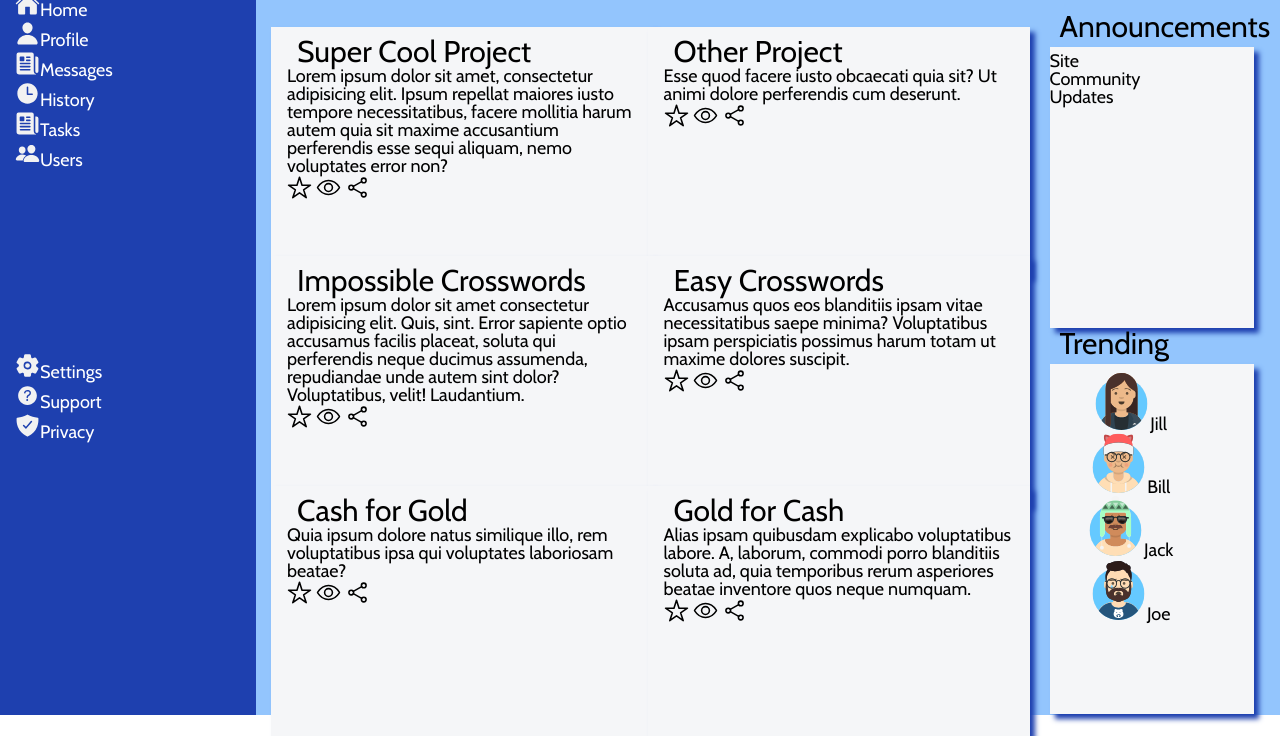
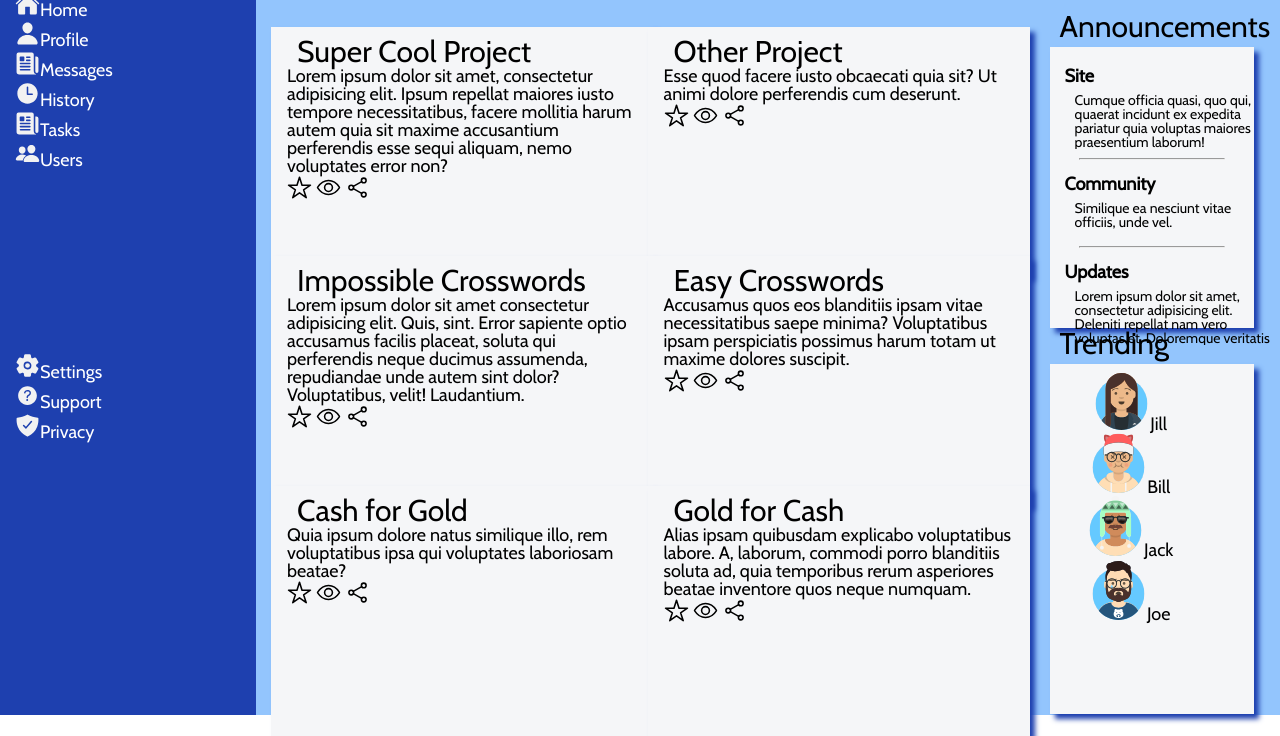
Before and after one commit to Feud-Rose/odin-dashboard, a plain HTML site: page index.html in a window 1280 px wide. Shown: the part 130-866 px from the top of the page. Drawn offline with nearby package versions, Linux system fonts and the light colour scheme.

Commit message:
Add Announcement Stylings

```diff
--- a/index.html
+++ b/index.html
@@ -49,45 +49,55 @@
     </div>
     <div class="main">
         <div class="projects">
-            <div>
+            <div class="projectCards">
                 <h3>Super Cool Project</h3>
                 <p>Lorem ipsum dolor sit amet, consectetur adipisicing elit. Ipsum repellat maiores iusto tempore necessitatibus, facere mollitia harum autem quia sit maxime accusantium perferendis esse sequi aliquam, nemo voluptates error non?</p>
+                <div class="iconCont">
                     <a href="" class="iconLink"><img src="images/star-outline.svg" width="25px" alt="Like"></a>
                     <a href="" class="iconLink"><img src="images/eye-outline.svg" width="25px" alt="Watch"></a>
                     <a href="" class="iconLink"><img src="images/share-social-outline.svg" width="25px" alt="Share"></a>
                 </div>
-            <div>
+            </div>
+            <div class="projectCards">
                 <h3>Other Project</h3>
                 <p>Esse quod facere iusto obcaecati quia sit? Ut animi dolore perferendis cum deserunt.</p>
+                <div class="iconCont">
                     <a href="" class="iconLink"><img src="images/star-outline.svg" width="25px" alt="Like"></a>
                     <a href="" class="iconLink"><img src="images/eye-outline.svg" width="25px" alt="Watch"></a>
                     <a href="" class="iconLink"><img src="images/share-social-outline.svg" width="25px" alt="Share"></a>
                 </div>
+            </div>
 
-            <div>
+            <div class="projectCards">
                 <h3>Impossible Crosswords</h3>
                 <p>Lorem ipsum dolor sit amet consectetur adipisicing elit. Quis, sint. Error sapiente optio accusamus facilis placeat, soluta qui perferendis neque ducimus assumenda, repudiandae unde autem sint dolor? Voluptatibus, velit! Laudantium.</p>
+                <div class="iconCont">
                     <a href="" class="iconLink"><img src="images/star-outline.svg" width="25px" alt="Like"></a>
                     <a href="" class="iconLink"><img src="images/eye-outline.svg" width="25px" alt="Watch"></a>
                     <a href="" class="iconLink"><img src="images/share-social-outline.svg" width="25px" alt="Share"></a>
                 </div>
+            </div>
 
-            <div>
+            <div class="projectCards">
                 <h3>Easy Crosswords</h3>
                 <p>Accusamus quos eos blanditiis ipsam vitae necessitatibus saepe minima? Voluptatibus ipsam perspiciatis possimus harum totam ut maxime dolores suscipit.</p>
+                <div class="iconCont">
                     <a href="" class="iconLink"><img src="images/star-outline.svg" width="25px" alt="Like"></a>
                     <a href="" class="iconLink"><img src="images/eye-outline.svg" width="25px" alt="Watch"></a>
                     <a href="" class="iconLink"><img src="images/share-social-outline.svg" width="25px" alt="Share"></a>
                 </div>
+            </div>
 
-            <div>
+            <div class="projectCards">
                 <h3>Cash for Gold</h3>
                 <p>Quia ipsum dolore natus similique illo,  rem voluptatibus ipsa qui voluptates laboriosam beatae?</p>
+                <div class="iconCont">
                     <a href="" class="iconLink"><img src="images/star-outline.svg" width="25px" alt="Like"></a>
                     <a href="" class="iconLink"><img src="images/eye-outline.svg" width="25px" alt="Watch"></a>
                     <a href="" class="iconLink"><img src="images/share-social-outline.svg" width="25px" alt="Share"></a>
                 </div>
-            <div>
+            </div>
+            <div class="projectCards">
                 <h3>Gold for Cash</h3>
                 <p>Alias ipsam quibusdam explicabo voluptatibus labore. A, laborum, commodi porro blanditiis soluta ad, quia temporibus rerum asperiores beatae inventore quos neque numquam.
                 </p>
@@ -100,9 +110,20 @@
         <div class="announcements">
             <h3>Announcements</h3>
             <ul>
-                <li>Site</li>
-                <li>Community</li>
-                <li>Updates</li>
+                <li><h4>Site</h4>
+                <div>
+                    <p class="announcementText">Cumque officia quasi, quo qui, quaerat incidunt ex expedita pariatur quia voluptas maiores praesentium laborum!</p>
+                </div></li>
+                <hr>
+                <li><h4>Community</h4>
+                    <div>
+                        <p class="announcementText">Similique ea nesciunt vitae officiis, unde vel.</p>
+                    </div>
+                </li>
+                <hr>
+                <li><h4>Updates</h4><div>
+                    <p class="announcementText">Lorem ipsum dolor sit amet, consectetur adipisicing elit. Deleniti repellat nam vero voluptas et. Doloremque veritatis distinctio dicta in nemo ratione explicabo, sit, inventore, quos sint delectus ad ipsam a.</p>
+                </div></li>
             </ul>
         </div>
         <div class="trending">
--- a/styles.css
+++ b/styles.css
@@ -239,7 +239,7 @@ input[type=search] {
     gap: 15px;
 }
 
-.projects div {
+.projectCards {
     background-color: #f5f6f8;
     margin: auto;
     width: max(350px, 40%);
@@ -257,6 +257,35 @@ input[type=search] {
     height: 80%;
     box-shadow: 5px 5px 5px #1e40af;
     margin: auto;
+}
+.announcements div{
+    max-height: 25%;
+}
+
+
+.announcements h4 {
+    margin-top: 15px;
+    margin-left: 15px;
+    font-size: 18px;
+    font-weight: 600;
+    padding-bottom: 8px;
+}
+
+.announcementText {
+
+    font-size: 14px;
+    padding-bottom: 8px;
+    margin-left: 25px;
+    width: 200px;
+    overflow: hidden;
+    text-overflow: clip;
+    max-height: 48px;
+    margin-right: 25px;
+}
+
+.announcements hr {
+
+    width: 70%
 }
 
 .trending {
```
Lines whose indentation alone changed are shown as unchanged.
